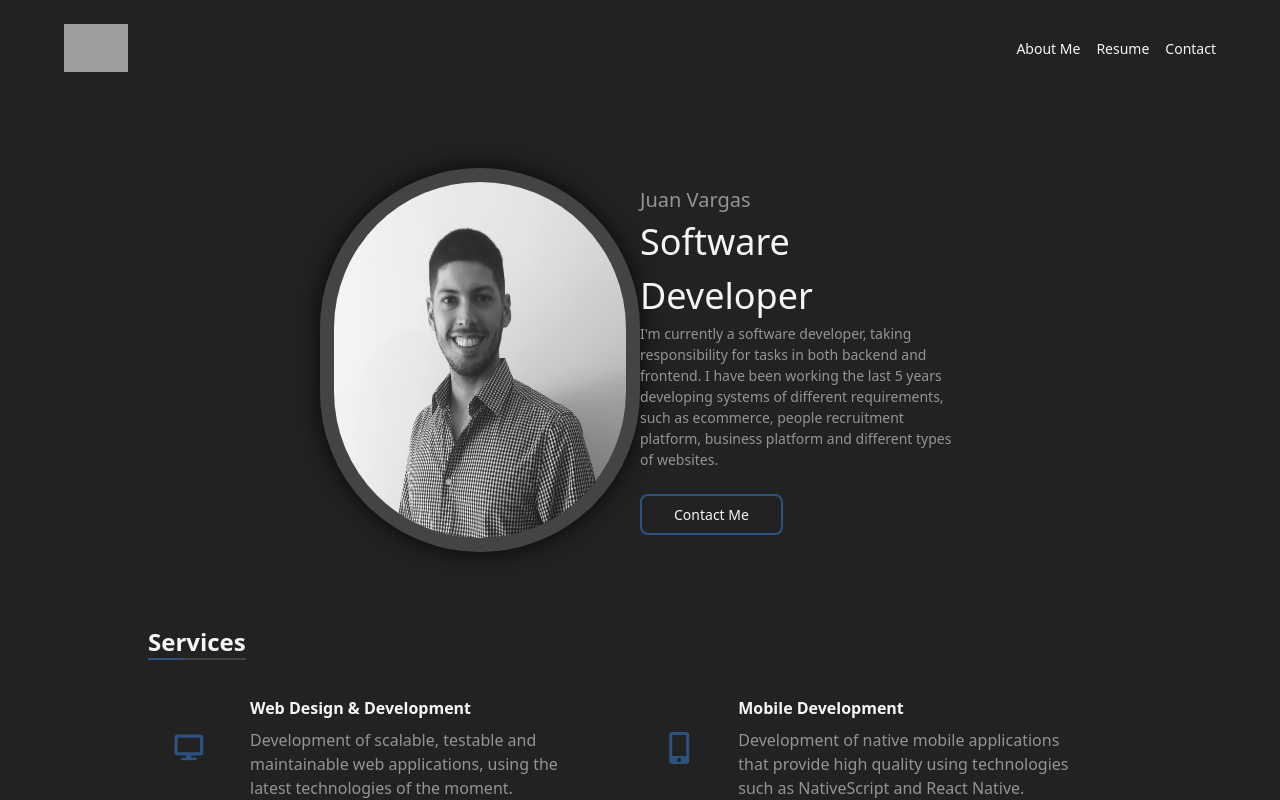
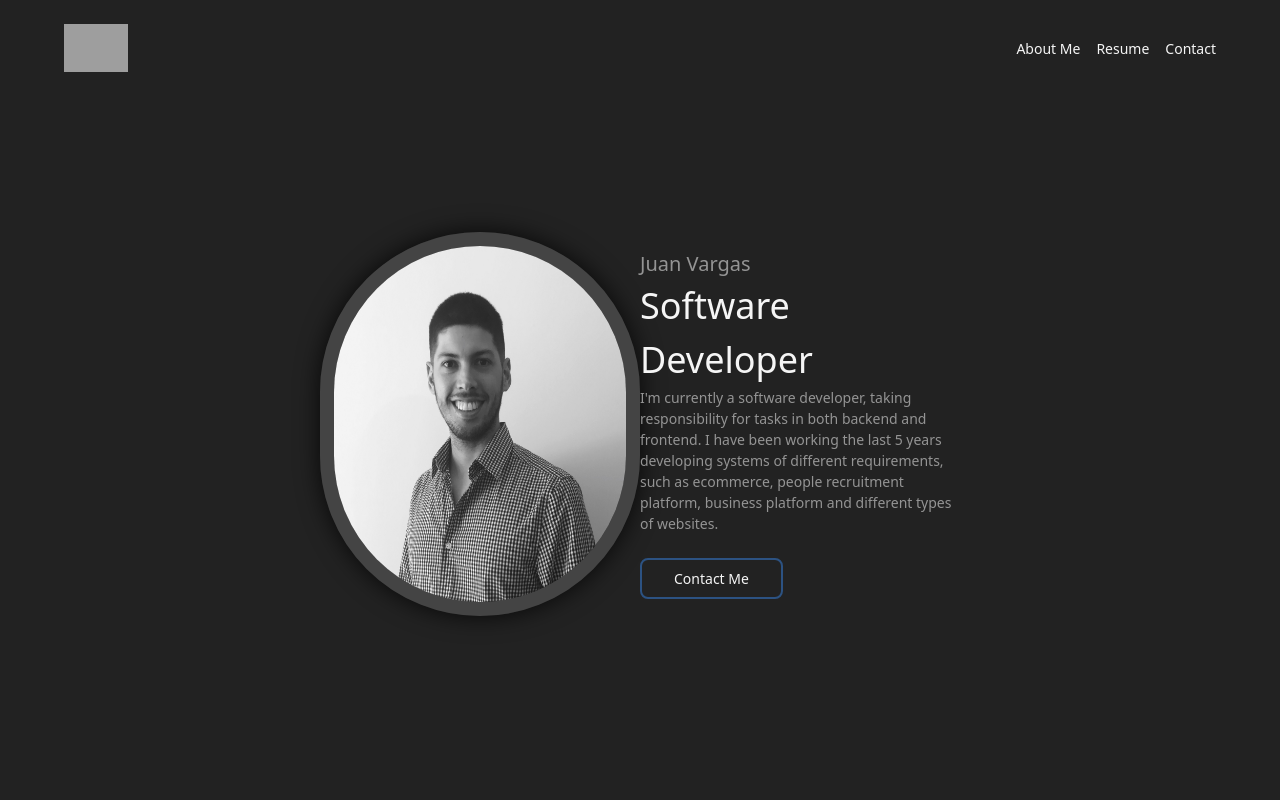
Before and after one commit to JuanNitram/personal-blog, a Nuxt app: page / in a window 1280 px wide. Shown: the top 800 px of the page. Built offline with nearby package versions, Linux system fonts and the light colour scheme; grey boxes are pictures that could not be loaded.

Commit message:
Add full height hero section

```diff
--- a/components/pages/home/Hero.vue
+++ b/components/pages/home/Hero.vue
@@ -1,5 +1,5 @@
 <template>
-    <div id="hero" class="block lg:flex mx-auto px-5 md:px-24 lg:px-32 xl:px-72 pb-20 lg:pb-12 pt-12">
+    <div id="hero" class="block lg:flex mx-auto px-5 md:px-24 lg:px-32 xl:px-72 pb-20 lg:pb-12 pt-12 xl:pt-0 mt-0 xl:-mt-12">
         <div class="w-full lg:w-1/2 flex flex-col justify-center items-center py-6">
           <img id="personal-image" src="~/assets/img/me-3.jpeg" class="rounded-full border-gray-700 w-64 h-64 lg:w-72 lg:h-72 xl:w-96 xl:h-96 shadow-lg"/>
         </div>
@@ -32,4 +32,10 @@
     border-width: 14px;
     box-shadow: 0 0 25px 0 rgba(0,0,0,.8)
   }
+
+  @media (min-width: 1280px) {
+    #hero {
+      height: 100vh;
+    }
+  }
 </style>
```
